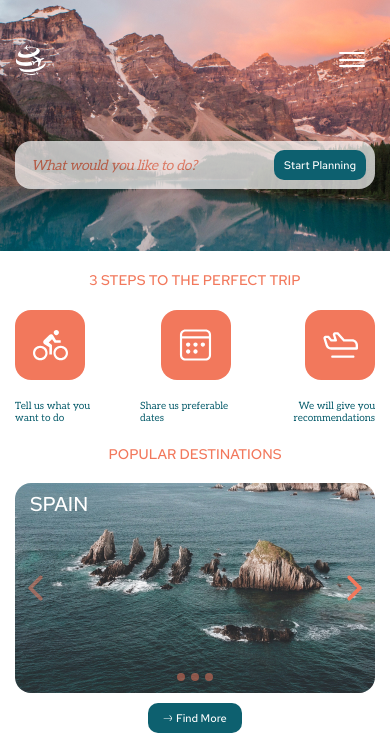
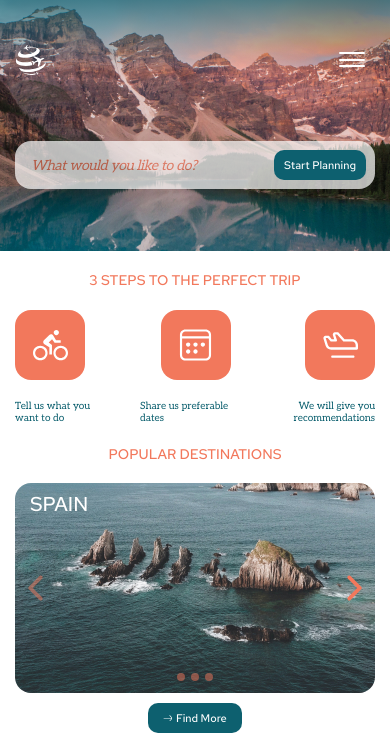
Before and after one commit to Altynay88/Travel, a website: page travel/index.html in a window 390 px wide. Shown: the top 750 px of the page. Drawn offline with Linux system fonts and the light colour scheme; a web font is replaced by a local one.

Commit message:
feat:added gradient to mobile

```diff
--- a/travel/sass/components/_header.scss
+++ b/travel/sass/components/_header.scss
@@ -20,7 +20,7 @@ header {
     padding: 25px 0 24px 0;
 
     @include media-mobile {
-        background: none;
+        background: linear-gradient(to bottom, rgba(13,96,111,0.7), rgba(13,96,111,0) 70%);
         box-shadow: none;
         padding-top: 45px;
     }
```
Also changed, not shown: travel/sass/style.css.
